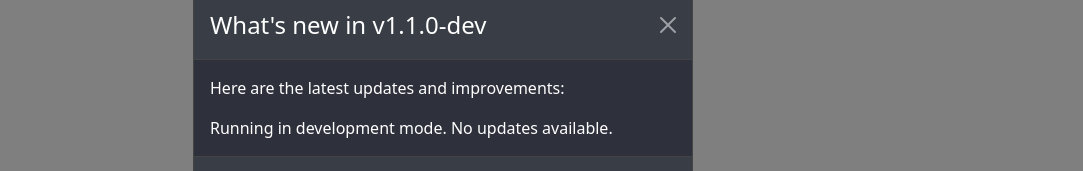
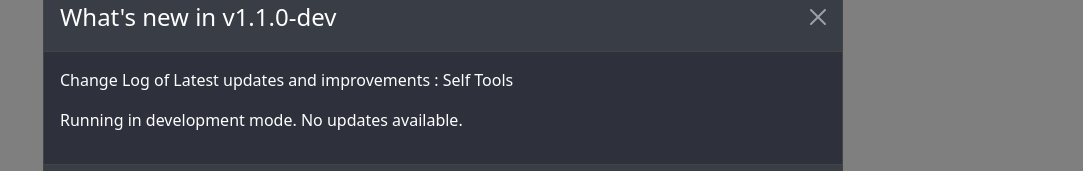
Before and after one commit to sri0711/self_tools, a React (Create React App) app: page / in a window 1280 px wide. Both pictures are taken after a click on the button "What's new". Shown: the part 291-462 px from the top of the page, without its empty margins (197-1280 px from the left). Built offline with nearby package versions, Linux system fonts and the light colour scheme.

Commit message:
what's new screen is updated

```diff
--- a/src/Components/WhatsNewModal.js
+++ b/src/Components/WhatsNewModal.js
@@ -9,16 +9,16 @@ let checkUpdate = async (setChanges, setVersion) => {
 			window.location.hostname === '127.0.0.1'
 		) {
 			setVersion(`${PackageJson.version}-dev`);
-			setChanges('Running in development mode. No updates available.');
+			setChanges(['Running in development mode. No updates available.']);
 			return;
 		}
 		let response = await fetch(
-			'https://api.github.com/repos/sri0711/self_tools/releases/latest'
+			'https://api.github.com/repos/sri0711/self_tools/releases'
 		);
 		let data = await response.json();
-		let latestVersion = data.tag_name;
+		let latestVersion = data[0].tag_name;
 		setVersion(latestVersion);
-		let changes = data.body;
+		let changes = data.map((release) => release.body);
 		setChanges(changes);
 	} catch (error) {
 		console.error('Error checking for updates:', error);
@@ -28,7 +28,7 @@ let checkUpdate = async (setChanges, setVersion) => {
 function WhatsNewModal() {
 	const [show, setShow] = useState(false);
 	const [version, setVersion] = useState('');
-	const [changes, setChanges] = useState('');
+	const [changes, setChanges] = useState([]);
 
 	useEffect(() => {
 		checkUpdate(setChanges, setVersion);
@@ -46,12 +46,15 @@ function WhatsNewModal() {
 				</button>
 			</div>
 
-			<Modal show={show} onHide={() => setShow(false)} centered>
+			<Modal show={show} onHide={() => setShow(false)} centered size="lg">
 				<Modal.Header closeButton>
 					<Modal.Title>What's new in v{version}</Modal.Title>
 				</Modal.Header>
 				<Modal.Body>
-					<p>Here are the latest updates and improvements:</p>
+					<p>
+						Change Log of Latest updates and improvements : Self
+						Tools
+					</p>
 					<div
 						style={{
 							maxHeight: '400px',
@@ -59,7 +62,16 @@ function WhatsNewModal() {
 							whiteSpace: 'pre-wrap'
 						}}
 					>
-						{changes}
+						{changes.map((change, index) => (
+							<div key={index} className="changeItem">
+								{change}
+								<p className="changeSeparator">
+									{index < changes.length - 1
+										? new Array(100).join('-')
+										: ''}
+								</p>
+							</div>
+						))}
 					</div>
 				</Modal.Body>
 				<Modal.Footer>
```
